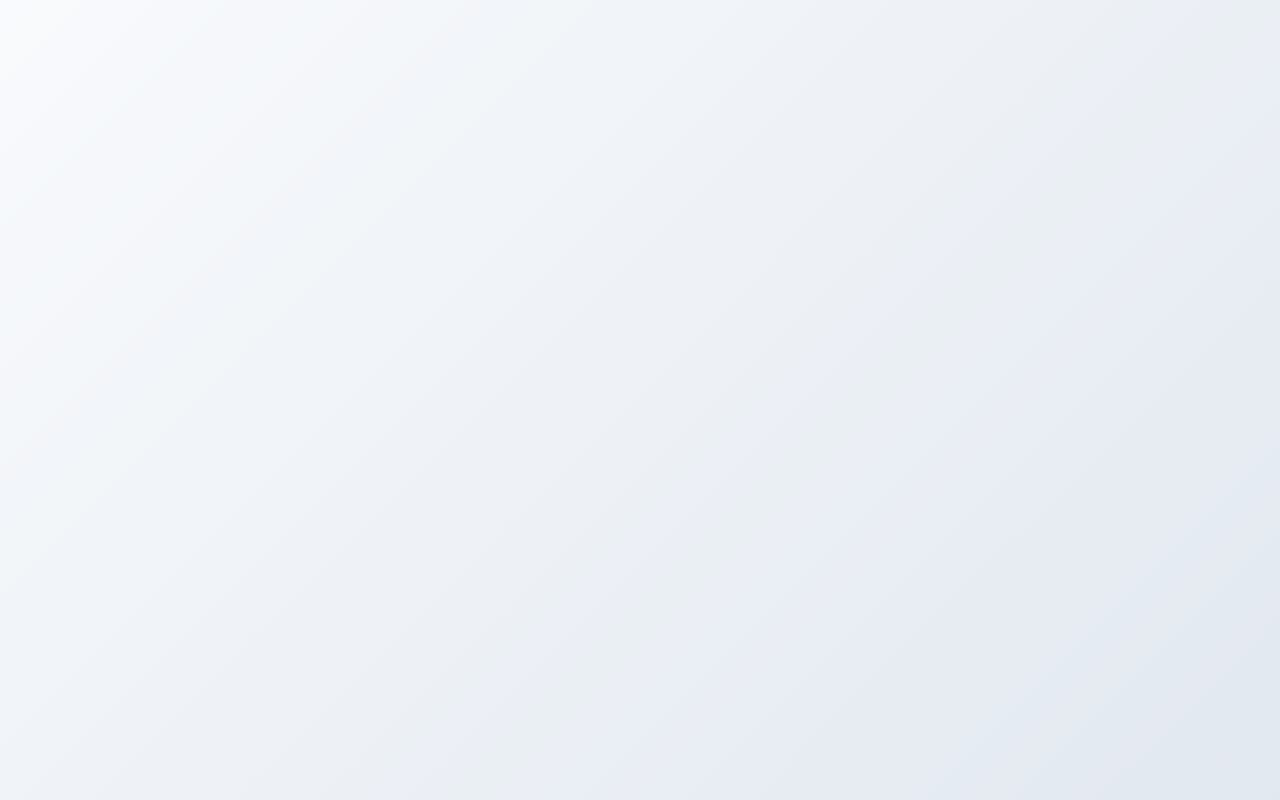
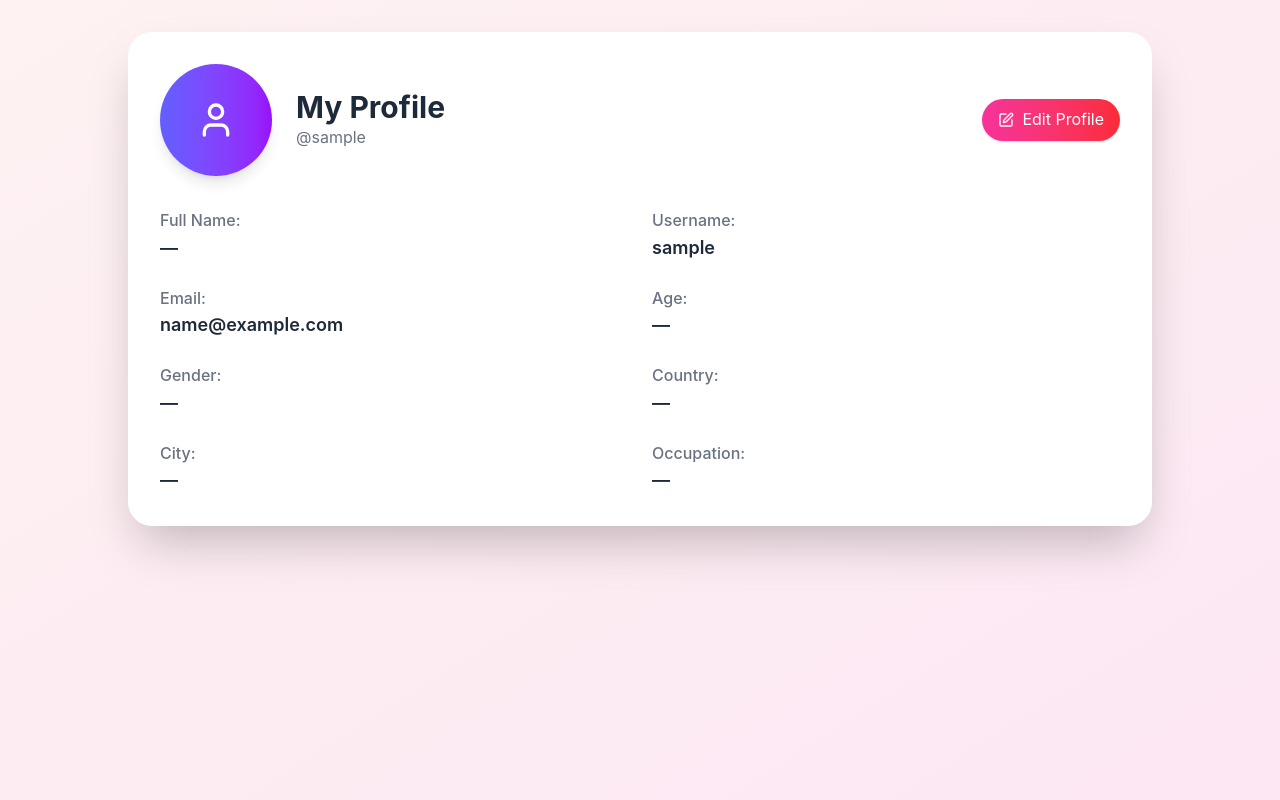
Before and after one commit to balkirat0001/Optimism-Index, a React (Vite) app: page /profile in a window 1280 px wide. Before the commit this address had no page. Built offline with nearby package versions, Linux system fonts and the light colour scheme; sample sign-in values are in the browser's storage.

Commit message:
made some changes

```diff
--- a/src/App.jsx
+++ b/src/App.jsx
@@ -15,7 +15,8 @@ import NutritionInstructions from './pages/tests/nutrition/NutritionInstructions
 import OptimismTest from './pages/tests/optimism/OptimismTest';
 import LeapsTest from './pages/tests/leaps/LeapsTest';
 import NutritionTest from './pages/tests/nutrition/NutritionTest';
-import TestResults from './pages/TestResults';
+import TestResults from './pages/TestResult';
+import ProfilePage from './pages/ProfilePage';
 import './App.css';
 
 function App() {
@@ -68,6 +69,11 @@ function App() {
                 <TestResults />
               </ProtectedRoute>
             } />
+            <Route path="/profile" element={
+              <ProtectedRoute>
+                <ProfilePage />
+                </ProtectedRoute>
+              } />
             <Route path="/contact" element={<Contact />} />
             <Route path="/login" element={<Login />} />
             <Route path="/signup" element={<SignUp />} />
--- /dev/null
+++ b/src/pages/ProfilePage.jsx
@@ -0,0 +1,100 @@
+import { useAuth } from '../contexts/AuthContext';
+import { User, Edit, Save, X } from 'lucide-react';
+import { useState } from 'react';
+
+const ProfilePage = () => {
+  const { user } = useAuth();
+  const [isEditing, setIsEditing] = useState(false);
+  const [formData, setFormData] = useState({
+    fullName: user?.fullName || '',
+    username: user?.username || '',
+    email: user?.email || '',
+    age: user?.age || '',
+    gender: user?.gender || '',
+    country: user?.country || '',
+    city: user?.city || '',
+    occupation: user?.occupation || '',
+  });
+
+  const handleChange = (e) => {
+    setFormData(prev => ({ ...prev, [e.target.name]: e.target.value }));
+  };
+
+  const handleSave = () => {
+    console.log('Saved Data:', formData); // Replace with API call later
+    setIsEditing(false);
+  };
+
+  return (
+    <div className="min-h-screen bg-gradient-to-br from-red-50 to-pink-100 p-8">
+      <div className="max-w-5xl mx-auto bg-white rounded-3xl shadow-2xl p-8 animate-fadeInUp relative">
+        {/* Header */}
+        <div className="flex items-center space-x-6 mb-8">
+          {/* Avatar */}
+          <div className="w-28 h-28 bg-gradient-to-r from-indigo-500 to-purple-600 rounded-full flex items-center justify-center text-white text-4xl font-bold shadow-lg">
+            {user?.fullName?.[0] || <User className="h-10 w-10" />}
+          </div>
+          <div>
+            <h1 className="text-3xl font-bold text-gray-800">My Profile</h1>
+            <p className="text-gray-500">@{user?.username}</p>
+          </div>
+          {/* Edit/Cancel Button */}
+          <div className="ml-auto">
+            {isEditing ? (
+              <button
+                onClick={() => setIsEditing(false)}
+                className="flex items-center space-x-2 px-4 py-2 bg-gray-400 text-white rounded-full shadow hover:bg-gray-500 transition"
+              >
+                <X className="h-4 w-4" />
+                <span>Cancel</span>
+              </button>
+            ) : (
+              <button
+                onClick={() => setIsEditing(true)}
+                className="flex items-center space-x-2 px-4 py-2 bg-gradient-to-r from-pink-500 to-red-500 text-white rounded-full shadow hover:from-pink-600 hover:to-red-600 transition"
+              >
+                <Edit className="h-4 w-4" />
+                <span>Edit Profile</span>
+              </button>
+            )}
+          </div>
+        </div>
+
+        {/* Form or Display */}
+        <div className="grid grid-cols-1 md:grid-cols-2 gap-6">
+          {Object.entries(formData).map(([key, value]) => (
+            <div key={key}>
+              <p className="text-gray-500 font-medium capitalize">{key.replace(/([A-Z])/g, ' $1')}:</p>
+              {isEditing ? (
+                <input
+                  type="text"
+                  name={key}
+                  value={value}
+                  onChange={handleChange}
+                  className="mt-1 block w-full rounded-lg border-gray-300 shadow-sm focus:ring-pink-500 focus:border-pink-500 sm:text-sm p-2"
+                />
+              ) : (
+                <p className="text-gray-800 text-lg font-semibold">{value || '—'}</p>
+              )}
+            </div>
+          ))}
+        </div>
+
+        {/* Save Button */}
+        {isEditing && (
+          <div className="mt-8 flex justify-end">
+            <button
+              onClick={handleSave}
+              className="flex items-center space-x-2 px-6 py-2 bg-gradient-to-r from-green-500 to-emerald-500 text-white rounded-full shadow hover:from-green-600 hover:to-emerald-600 transition"
+            >
+              <Save className="h-5 w-5" />
+              <span>Save Changes</span>
+            </button>
+          </div>
+        )}
+      </div>
+    </div>
+  );
+};
+
+export default ProfilePage;
--- a/tailwind.config.js
+++ b/tailwind.config.js
@@ -4,4 +4,36 @@ export default {
     "./index.html",
     "./src/**/*.{js,ts,jsx,tsx}",
   ],
+  theme: {
+    extend: {
+      colors: {
+        // Optional: extend gradient colors for later use
+        'primary': '#FF6B6B',
+        'secondary': '#6C5CE7',
+        'accent': '#FDCB6E',
+      },
+      boxShadow: {
+        'soft': '0 8px 20px rgba(0, 0, 0, 0.1)',
+        'glass': '0 4px 30px rgba(0, 0, 0, 0.05)',
+      },
+      backdropBlur: {
+        xs: '2px',
+      },
+      keyframes: {
+        fadeInUp: {
+          '0%': { opacity: 0, transform: 'translateY(20px)' },
+          '100%': { opacity: 1, transform: 'translateY(0)' },
+        },
+        fadeIn: {
+          '0%': { opacity: 0 },
+          '100%': { opacity: 1 },
+        },
+      },
+      animation: {
+        fadeInUp: 'fadeInUp 0.5s ease-out',
+        fadeIn: 'fadeIn 0.3s ease-in',
+      },
+    },
+  },
+  plugins: [],
 }
```
Also changed, not shown: src/pages/TestResult.jsx (renamed from src/pages/TestResults.jsx).
